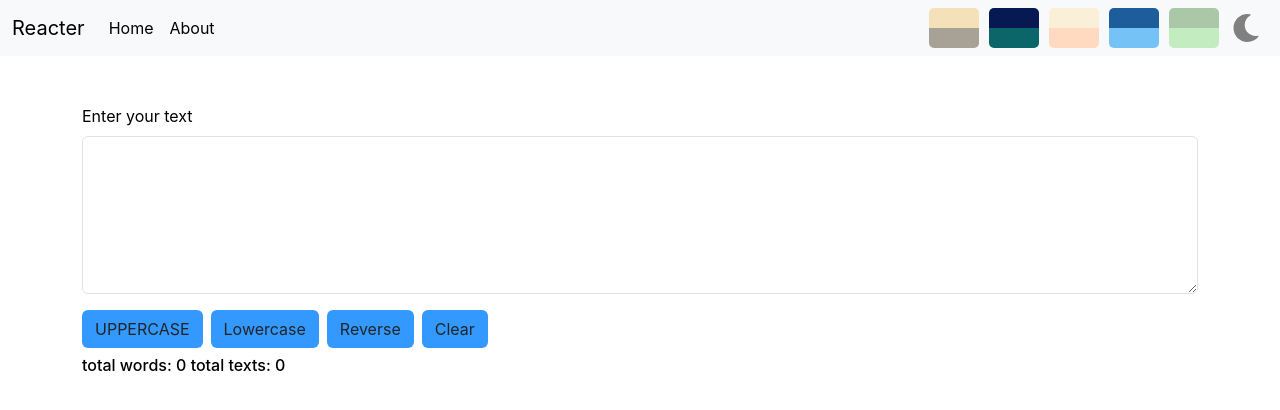
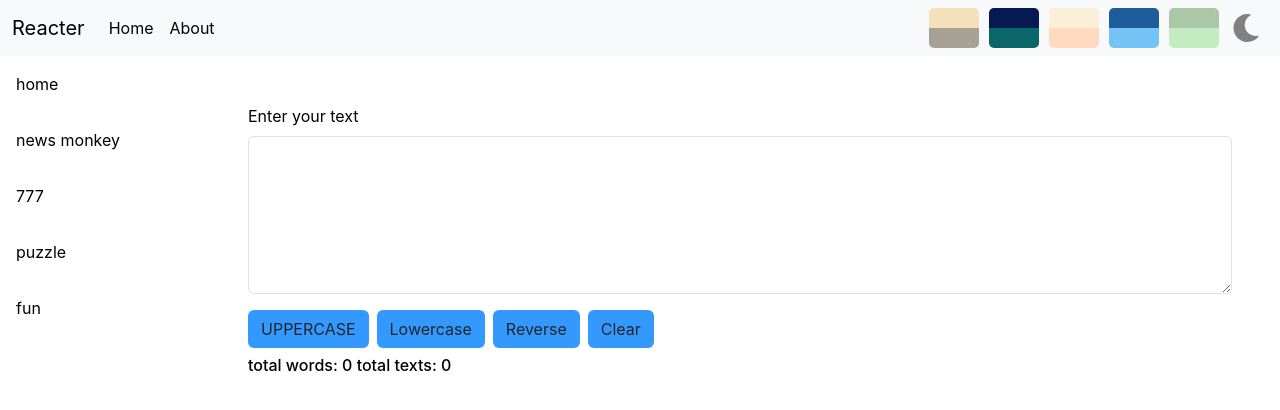
Before and after one commit to puneet-739/reacter, a React (Create React App) app: page /home in a window 1280 px wide. Shown: the top 410 px of the page. Built offline with nearby package versions, Linux system fonts and the light colour scheme.

Commit message:
added side bar

```diff
--- a/public/index.html
+++ b/public/index.html
@@ -10,6 +10,9 @@
       content="This is a React project to learn React!!!"
     />
     <link rel="apple-touch-icon" href="%PUBLIC_URL%/logo192.png" />
+    <link rel="preconnect" href="https://fonts.googleapis.com">
+    <link rel="preconnect" href="https://fonts.gstatic.com" crossorigin>
+    <link href="https://fonts.googleapis.com/css2?family=Raleway&display=swap" rel="stylesheet">
     <!--
       manifest.json provides metadata used when your web app is installed on a
       user's mobile device or desktop. See https://developers.google.com/web/fundamentals/web-app-manifest/
--- a/src/App.js
+++ b/src/App.js
@@ -5,6 +5,8 @@ import { useState } from 'react';
 import About from './Components/About';
 import { BrowserRouter, Route, Routes } from 'react-router-dom';
 import Error404 from './Components/Error';
+import SideBar from './Components/SideBar';
+import './Css/parentAppBody.css'
 
 
 // DEFAULT APP
@@ -33,9 +35,36 @@ function App() {
     <>
       <BrowserRouter>
       <NavBar title='Reacter' mode={mode} setMode={setMode} theme={theme} setTheme={setTheme} />
+      <ParentAppBody mode={mode} theme={theme} setTheme={setTheme}/>
+      {/* <SideBar />
+      <Routes>
+      <Route path='/' element={
+          <AppBody mode={mode} theme={theme} setTheme={setTheme} />
+        } />
+        <Route path='home' element= {
+          <AppBody mode={mode} theme={theme} setTheme={setTheme} />
+        }/>
+        <Route path='about' element = {
+          <About theme={theme}/>
+          } />
+        <Route path='*' element = {
+          // <Error404 />
+          <AppBody mode={mode} theme={theme} setTheme={setTheme} />
+          } />
+      </Routes> */}
+      </BrowserRouter>
+    </>
+  );
+}
 
-      <Routes>
-
+function ParentAppBody({mode, theme, setTheme}) {
+  const backgroundColor = theme? theme.layerThree : 'white';
+  return (<div className='parent'>
+    <div className='child-side' style={{backgroundColor: backgroundColor}}>
+    <SideBar mode={mode} theme={theme} setTheme={setTheme}/>
+    </div>
+    <div className='child-body'>
+    <Routes>
       <Route path='/' element={
           <AppBody mode={mode} theme={theme} setTheme={setTheme} />
         } />
@@ -50,9 +79,8 @@ function App() {
           <AppBody mode={mode} theme={theme} setTheme={setTheme} />
           } />
       </Routes>
-      </BrowserRouter>
-    </>
-  );
+    </div>
+  </div>);
 }
 
 export default App;
--- a/src/Components/AppBody.js
+++ b/src/Components/AppBody.js
@@ -12,7 +12,7 @@ function AppBody({ mode , theme , setTheme}) {
     const textAreaStyle = theme? ({backgroundColor: theme.layerThree, color: theme.textColor}): ({ backgroundColor: isDark ? '#353535' : 'white', color: !isDark ? 'gray' : 'white' });
     return (
         <div >
-            <div className="container py-5">  {/*style={theme && {backgroundColor: theme.bodyColor}}*/}
+            <div className="mx-5 py-5">  {/*style={theme && {backgroundColor: theme.bodyColor}}*/}
                 <label htmlFor="exampleFormControlTextarea1" className="form-label">
                     Enter your text
                 </label>
--- /dev/null
+++ b/src/Components/SideBar.js
@@ -0,0 +1,16 @@
+import '../Css/parentAppBody.css';
+
+const menuList = [
+    'home', 'news monkey','777', 'puzzle', 'fun'
+]
+
+function SideBarMenu({mode, theme, setTheme}) {
+    let isDark = mode === 'dark';
+    const backgroundColor = theme? theme.layerThree : 'white';
+    const sideBarMenu = menuList.map((option) => <a className="side-menus" style={{backgroundColor: backgroundColor}} href="/"> {option} </a>)
+    return <>
+    {sideBarMenu}
+    </>
+}
+
+export default SideBarMenu;
--- /dev/null
+++ b/src/Css/parentAppBody.css
@@ -0,0 +1,32 @@
+.parent {
+    display: flex;
+}
+
+.child-side {
+    flex: 1;
+    background: 'green';
+    margin: 0;
+    padding: 0;
+    width: 200px;
+    background-color: #f1f1f1;
+    position: fixed;
+    height: 100%;
+    overflow: auto;
+}
+
+.child-body {
+    flex: 6;
+    margin-left: 200px
+}
+
+.side-menus {
+    display: block;
+    color: black;
+    padding: 16px;
+    text-decoration: none;
+}
+
+.side-menus:hover {
+    background-color: #555;
+    color: white;
+}
--- a/src/index.css
+++ b/src/index.css
@@ -1,6 +1,6 @@
 body {
   margin: 0;
-  font-family: -apple-system, BlinkMacSystemFont, 'Segoe UI', 'Roboto', 'Oxygen',
+  font-family: -apple-system, BlinkMacSystemFont, 'Raleway','Segoe UI', 'Roboto', 'Oxygen',
     'Ubuntu', 'Cantarell', 'Fira Sans', 'Droid Sans', 'Helvetica Neue',
     sans-serif;
   -webkit-font-smoothing: antialiased;
```
